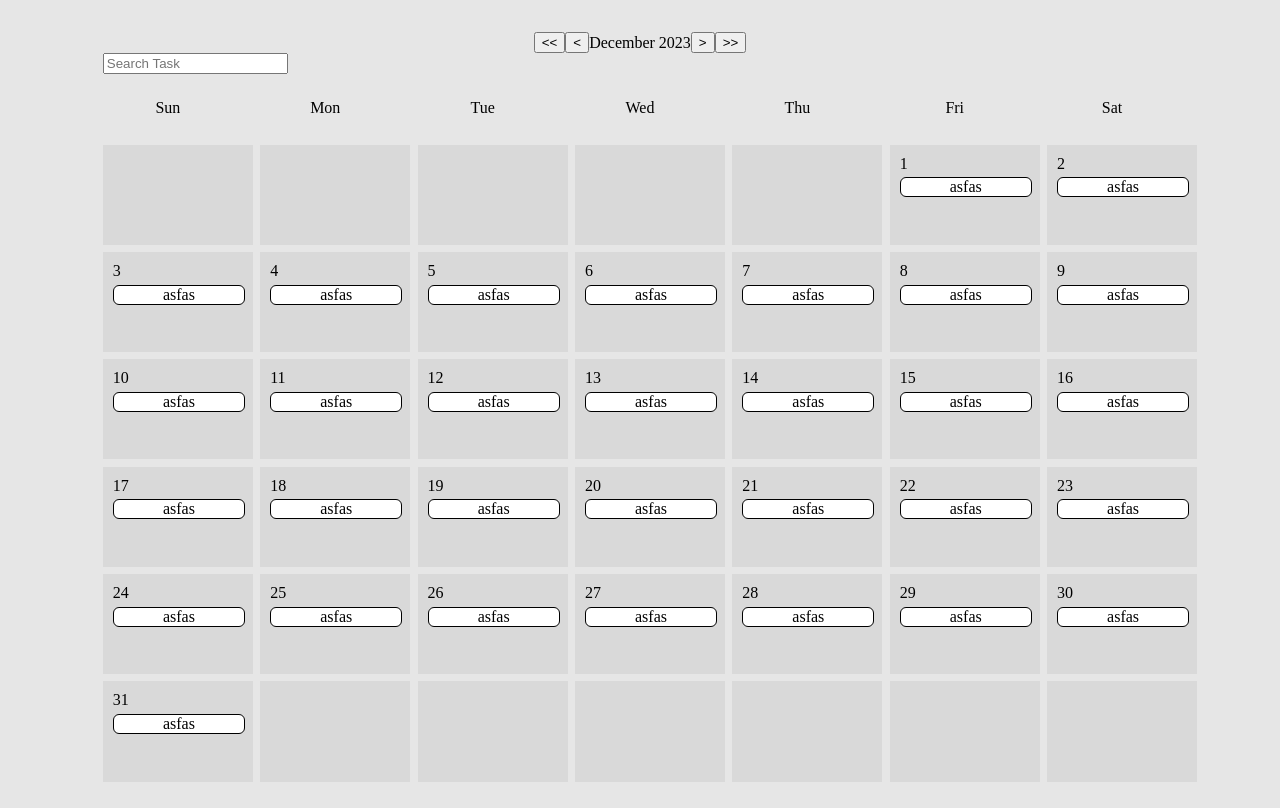
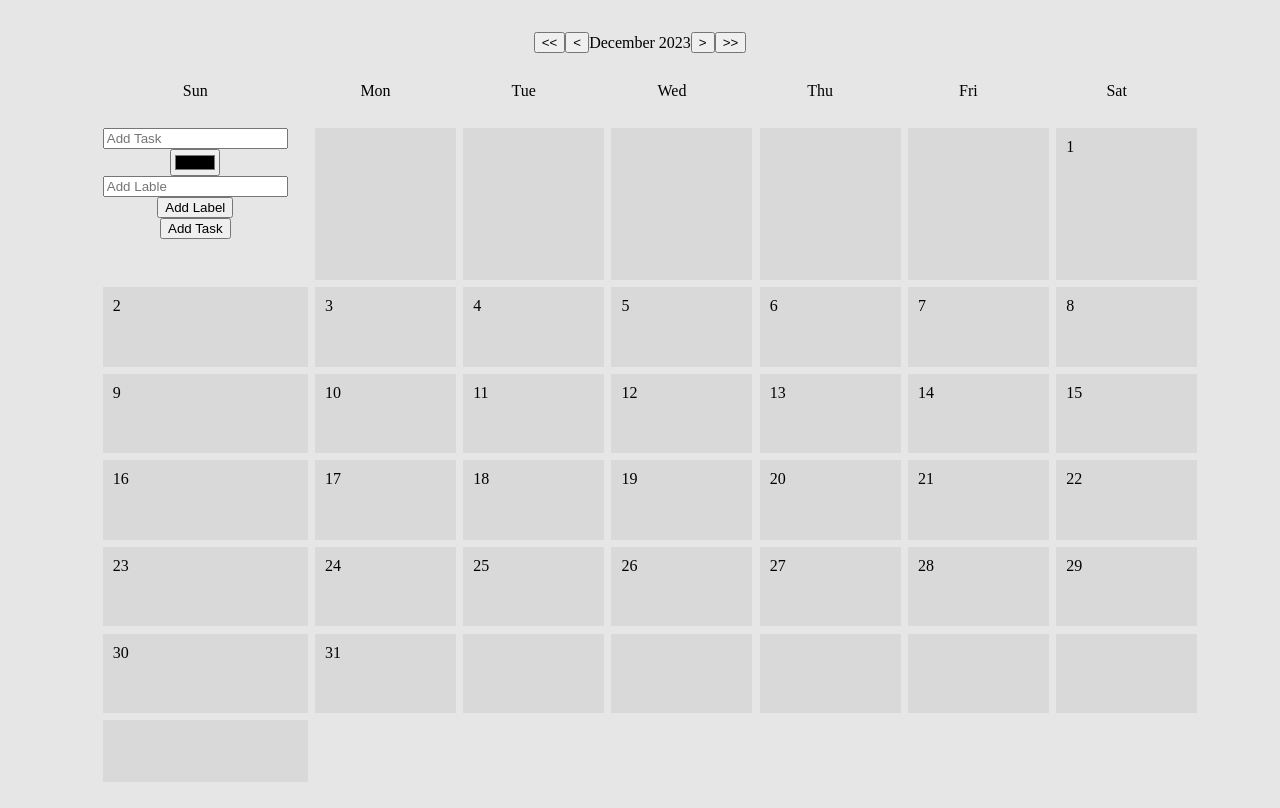
Before and after one commit to RostislavScheglov/tsCalendar, a React (Create React App) app: page / in a window 1280 px wide. Built offline with nearby package versions, Linux system fonts and the light colour scheme.

Commit message:
addTask funcionallity + useForLib

```diff
--- a/package.json
+++ b/package.json
@@ -12,6 +12,7 @@
     "@types/react-dom": "^18.2.17",
     "react": "^18.2.0",
     "react-dom": "^18.2.0",
+    "react-hook-form": "^7.48.2",
     "react-scripts": "5.0.1",
     "typescript": "^4.9.5"
   },
--- a/src/components/Calendar.tsx
+++ b/src/components/Calendar.tsx
@@ -1,8 +1,9 @@
 import { useEffect, useState } from 'react'
-import { Day } from './Day'
+import { useForm } from 'react-hook-form'
+import { Day, Taskobject } from './Day'
 import { weekDays } from '../constants'
-import { DatePicker } from './datePicker'
-import { Task } from './Task'
+import { DatePicker } from './DatePicker'
+import { TaskLabel } from './TaskLabel'
 
 interface Props {
   currentDate: Date
@@ -32,41 +33,55 @@ export function Calendar({ currentDate, setCurrentDate }: Props) {
     return lastDayOfMonth - firstDayOfMonth + 1
   }
 
-  const [days, setDays] = useState()
+  const [days, setDays] = useState(
+    Array.from({
+      length: dayInMounth(firstDayOfMonth.getDate(), lastDayOfMonth.getDate()),
+    }).map(() => {
+      return <Day tasks={[]} />
+    })
+  )
 
-  const monthDays = Array.from({
-    length: dayInMounth(firstDayOfMonth.getDate(), lastDayOfMonth.getDate()),
-  }).map((_, index) => {
-    const date = index + 1
-    return (
-      <Day
-        dayNumber={date}
-        dayIndex={index}
-      />
-    )
-  })
+  const [dayIndex, setDayIndex] = useState(0)
 
-  console.log(monthDays)
+  const [labels, setLabels]: any = useState([])
 
-  useEffect(() => {
-    const tasks = document.querySelectorAll('.tasks')
-    const days = document.querySelectorAll('.days')
-    let selected: any
-    tasks.forEach((task) => {
-      task.addEventListener('dragstart', function (e) {
-        selected = e.target
-      })
+  const addLabel = () => {
+    const values = getValues()
+    const label = {
+      labelText: values.labelText,
+      labelColor: values.labelColor,
+    }
+    setLabels([...labels, label])
+    resetField('labelText')
+  }
+
+  const deleteLabel = (index: number, labels: any) => {
+    setLabels(() => {
+      const allLabels = [...labels]
+      allLabels.splice(index, 1)
+      return allLabels
     })
+  }
 
-    days.forEach((day) => {
-      day.addEventListener('dragover', function (e) {
-        e.preventDefault()
-        day.addEventListener('drop', function (e) {
-          day.appendChild(selected)
-        })
-      })
+  const addTask = (params: any) => {
+    const updatedDays = [...days]
+    updatedDays[dayIndex].props.tasks.push({
+      taskText: params.taskText,
+      taskLabels: labels,
     })
-  }, [])
+    setDays(updatedDays)
+    resetField('taskText')
+  }
+
+  const {
+    register,
+    handleSubmit,
+    getValues,
+    resetField,
+    setError,
+    setValue,
+    formState: { errors },
+  } = useForm()
 
   return (
     <div
@@ -76,7 +91,7 @@ export function Calendar({ currentDate, setCurrentDate }: Props) {
         height: '95%',
         flexDirection: 'column',
         width: '85%',
-        margin: ' 2em auto',
+        margin: '2em auto',
       }}
     >
       <div
@@ -90,10 +105,10 @@ export function Calendar({ currentDate, setCurrentDate }: Props) {
           currentDate={currentDate}
           setCurrentDate={setCurrentDate}
         />
-        <input
+        {/* <input
           type="text"
           placeholder="Search Task"
-        ></input>
+        ></input> */}
       </div>
       <div
         className="calendarBody"
@@ -115,20 +130,66 @@ export function Calendar({ currentDate, setCurrentDate }: Props) {
             {day}
           </div>
         ))}
-
+        <form
+          id="recipeForm"
+          onSubmit={handleSubmit(addTask)}
+        >
+          <input
+            type="text"
+            placeholder="Add Task"
+            {...register('taskText', { required: 'Task Text required' })}
+          ></input>
+          <input
+            type="color"
+            id="colorPicker"
+            {...register('labelColor')}
+          ></input>
+          <input
+            type="text"
+            placeholder="Add Lable"
+            id="labelText"
+            {...register('labelText')}
+          ></input>
+          <button
+            type="button"
+            onClick={() => addLabel()}
+          >
+            Add Label
+          </button>
+          <div>
+            {labels.map((label: any, index: number) => (
+              <div>
+                <TaskLabel
+                  labelText={label.labelText}
+                  labelColor={label.labelColor}
+                />
+                <div onClick={() => deleteLabel(index, labels)}>--</div>
+              </div>
+            ))}
+          </div>
+          <button
+            className="submitBtn"
+            type="submit"
+          >
+            Add Task
+          </button>
+        </form>
         {Array.from({ length: prefixDay }).map(() => {
           return <Day />
         })}
 
-        {monthDays.map((_, index) => {
+        {days.map((day, index) => {
           const date = index + 1
           return (
             <Day
               dayNumber={date}
               dayIndex={index}
+              setDayIndex={setDayIndex}
+              tasks={day.props.tasks}
             />
           )
         })}
+
         {Array.from({ length: sufixDay }).map(() => {
           return <Day />
         })}
--- a/src/components/Day.tsx
+++ b/src/components/Day.tsx
@@ -1,13 +1,38 @@
-import React, { useEffect } from 'react'
+import React, { useEffect, useState } from 'react'
 import { Task } from './Task'
 
+export interface Taskobject {
+  taskText: string
+  taskLabels: [{ labelColor: string; labelText: string }]
+}
+
 interface Props extends React.PropsWithChildren {
-  tasks?: Array<string>
+  tasks?: Array<Taskobject>
   dayNumber?: number
   dayIndex?: number
+  setDayIndex?: (i: any) => any
 }
 
-export function Day({ dayNumber, dayIndex }: Props) {
+const colorPickerPrewiev = () => {
+  const colorPicker = document.getElementById('colorPicker') as HTMLInputElement
+  const colorPreview = document.getElementById('labelText') as HTMLInputElement
+
+  const updateColorPreview = (color: string, preview: HTMLDivElement) => {
+    preview.style.backgroundColor = color
+  }
+  const handleColorChange = (event: Event) => {
+    const selectedColor = (event.target as HTMLInputElement).value
+    updateColorPreview(selectedColor, colorPreview)
+  }
+
+  colorPicker.addEventListener('input', (event) => handleColorChange(event))
+}
+
+const editTask = () => {}
+
+export function Day({ dayNumber, dayIndex, setDayIndex, tasks }: Props) {
+  const [taskState, setTaskState] = useState(tasks)
+
   return (
     <div
       key={dayIndex}
@@ -20,6 +45,12 @@ export function Day({ dayNumber, dayIndex }: Props) {
         padding: '10px',
         cursor: 'pointer',
       }}
+      onClick={() => {
+        if (setDayIndex!) {
+          setDayIndex(dayIndex)
+          colorPickerPrewiev()
+        }
+      }}
     >
       <div
         className="dayNumber"
@@ -30,14 +61,15 @@ export function Day({ dayNumber, dayIndex }: Props) {
       >
         {dayNumber}
       </div>
-      <input
-        id="taskInputField"
-        type="text"
-        style={{
-          display: 'none',
-        }}
-      ></input>
-      {dayNumber ? <Task taskText="asfas" /> : null}
+      {dayNumber && tasks
+        ? tasks.map((task, index) => (
+            <Task
+              taskText={task.taskText}
+              taskLabels={task.taskLabels}
+              taskIndex={index}
+            />
+          ))
+        : null}
     </div>
   )
 }
--- a/src/components/Task.tsx
+++ b/src/components/Task.tsx
@@ -1,9 +1,34 @@
-interface Props extends React.PropsWithChildren {
-  taskText?: string
-  taskLabel?: string
+import { useEffect } from 'react'
+import { Taskobject } from './Day'
+import { TaskLabel } from './TaskLabel'
+
+interface TaskProps extends Taskobject {
+  taskIndex: number
 }
+export function Task({ taskText, taskLabels, taskIndex }: TaskProps) {
+  useEffect(() => {
+    const tasks = document.querySelectorAll('.tasks')
+    const days = document.querySelectorAll('.days')
+    let selected: any = null
+    tasks.forEach((task) => {
+      task.addEventListener('dragstart', function (e) {
+        selected = e.target
+      })
+    })
+    days.forEach((day) => {
+      day.addEventListener('dragover', function (e) {
+        e.preventDefault()
+      })
+      day.addEventListener('drop', function (e) {
+        e.preventDefault()
+        if (selected) {
+          day.appendChild(selected)
+          selected = null
+        }
+      })
+    })
+  }, [taskText])
 
-export function Task({ taskText, taskLabel }: Props) {
   return (
     <div
       id="draggable"
@@ -18,8 +43,22 @@ export function Task({ taskText, taskLabel }: Props) {
         marginTop: '0.3em',
       }}
     >
-      <div>{taskLabel}</div>
-      <div>{taskText}</div>
+      <div>
+        {taskLabels.map((label: any) => (
+          <TaskLabel
+            labelText={label.labelText}
+            labelColor={label.labelColor}
+          />
+        ))}
+      </div>
+      <div
+        style={{
+          width: 'fit-content',
+          height: 'fit-content',
+        }}
+      >
+        {taskText}
+      </div>
     </div>
   )
 }
--- /dev/null
+++ b/src/components/TaskLabel.tsx
@@ -0,0 +1,8 @@
+interface Props {
+  labelText: string
+  labelColor: string
+}
+
+export function TaskLabel({ labelText, labelColor }: Props) {
+  return <div style={{ backgroundColor: labelColor }}>{labelText}</div>
+}
```
Also changed, not shown: 1 other file (tests, documents, lock files or other folders).
